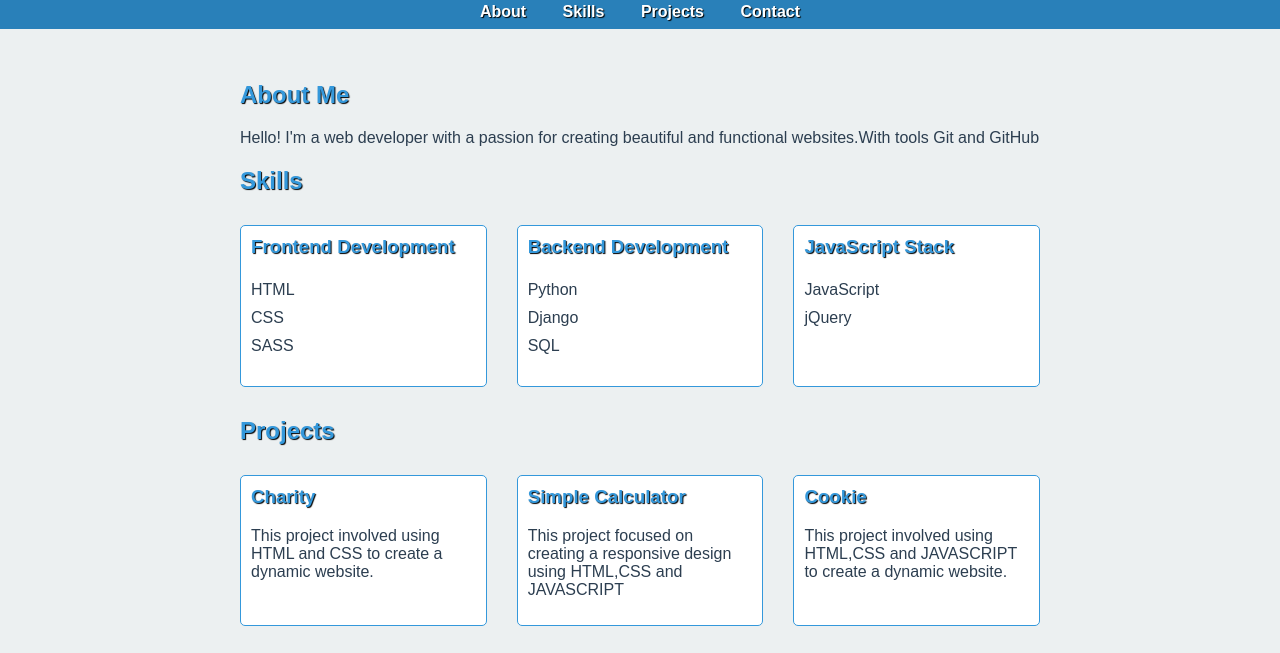
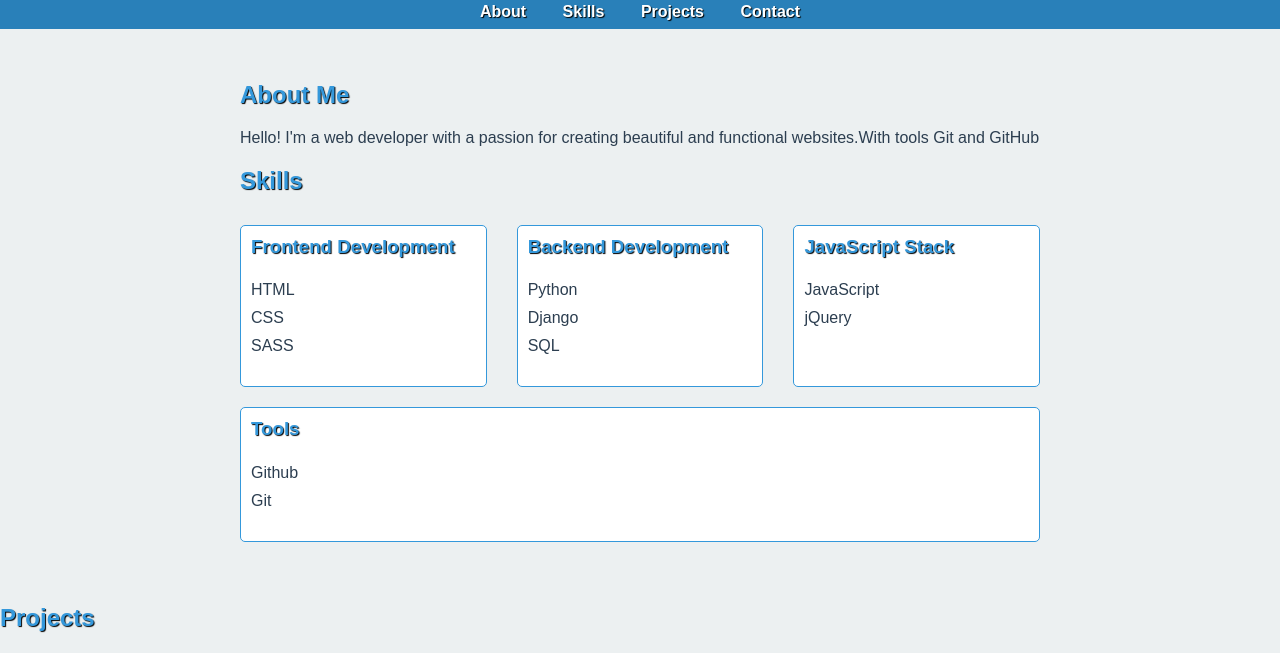
Before and after one commit to ShaikGousunnisa/MyPortfolio, a plain HTML site: page index.html in a window 1280 px wide. Shown: the part 74-727 px from the top of the page. Drawn offline with Linux system fonts and the light colour scheme.

Commit message:
Update index.html

```diff
--- a/index.html
+++ b/index.html
@@ -186,6 +186,14 @@
         </ul>
       </div>
     </div>
+    <div class="skills-section">
+        <h3>Tools</h3>
+        <ul class="skills">
+          <li>Github</li>
+          <li>Git</li>
+        </ul>
+      </div>
+    </div>
   </section>
 
   <section id="projects">
```
